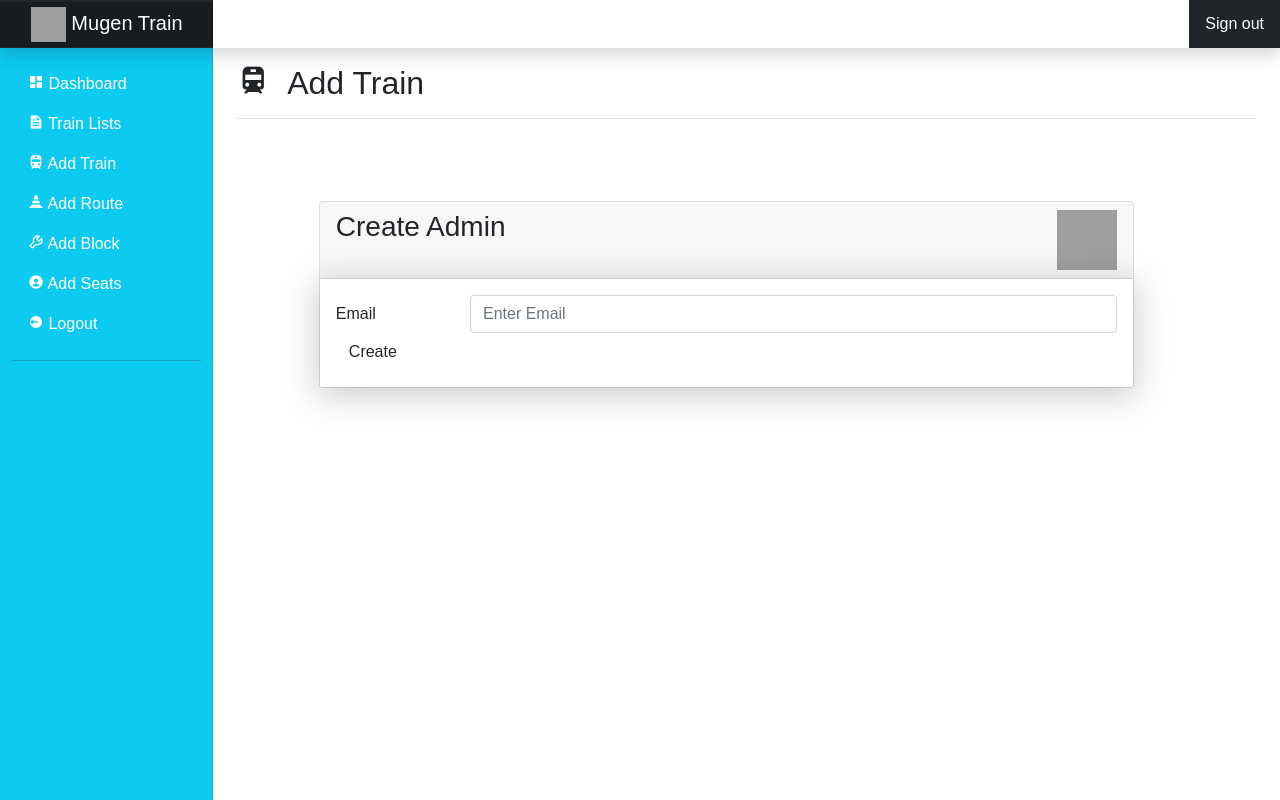
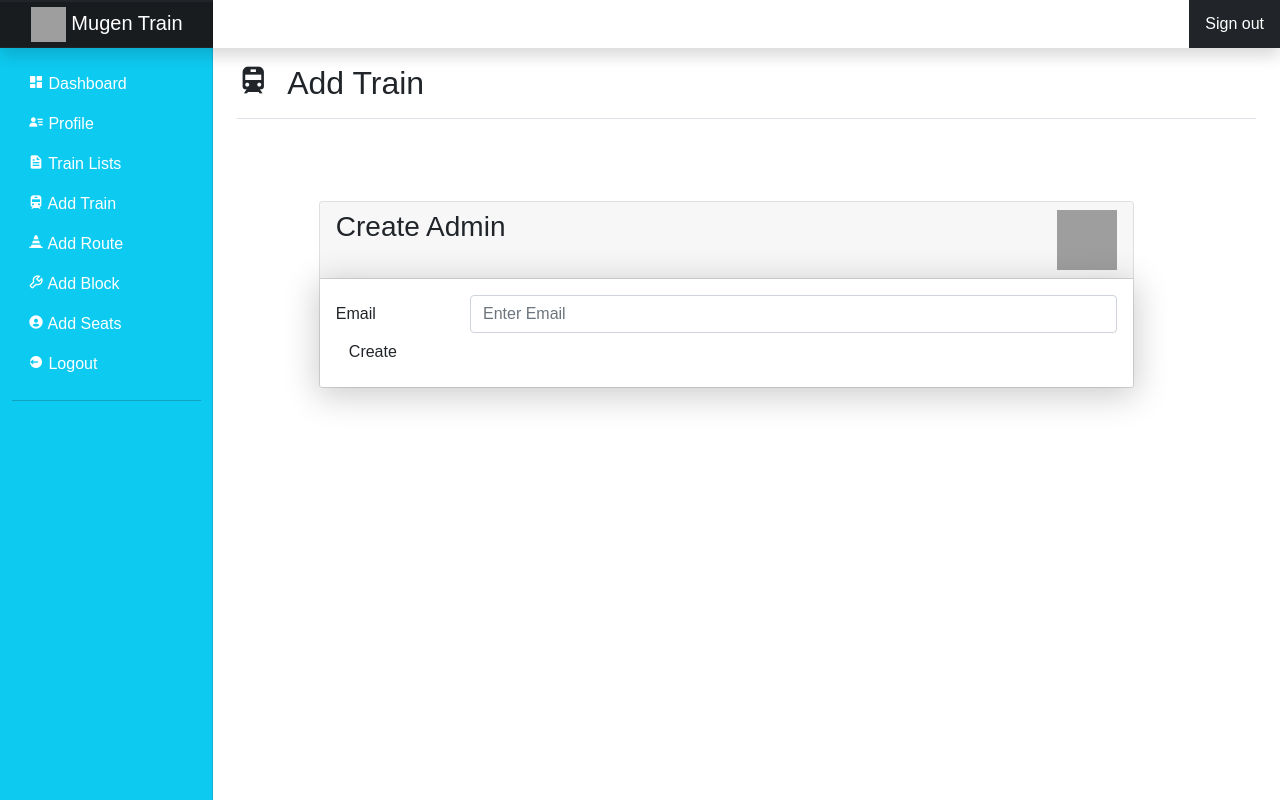
Before and after one commit to Team-Haikyu/Mugen-Train, a PHP site: page /create_admin.php in a window 1280 px wide. Run offline with PHP 8.4, Linux system fonts and the light colour scheme; a stand-in replaces the project's code that opens the database connection; some libraries are stand-ins or nearby versions; grey boxes are pictures that could not be loaded.

Commit message:
connected-admin

```diff
--- a/Admin/php files/admin_panel.php
+++ b/Admin/php files/admin_panel.php
@@ -40,6 +40,12 @@
 
               <i class='bx bxs-dashboard'></i>
               Dashboard
+            </a>
+          </li>
+          <li class="nav-item">
+            <a  href="trainList.html" class="nav-link " style="color: white;">
+                <i class='bx bxs-user-detail' ></i>
+              Profile
             </a>
           </li>
           <li class="nav-item">
--- a/Admin/php files/create_admin.php
+++ b/Admin/php files/create_admin.php
@@ -52,6 +52,12 @@
 
               <i class='bx bxs-dashboard'></i>
               Dashboard
+            </a>
+          </li>
+          <li class="nav-item">
+            <a  href="trainList.html" class="nav-link " style="color: white;">
+                <i class='bx bxs-user-detail' ></i>
+              Profile
             </a>
           </li>
           <li class="nav-item">
--- a/Admin/php files/create_block.php
+++ b/Admin/php files/create_block.php
@@ -58,6 +58,12 @@
 
               <i class='bx bxs-dashboard'></i>
               Dashboard
+            </a>
+          </li>
+          <li class="nav-item">
+            <a  href="trainList.html" class="nav-link " style="color: white;">
+                <i class='bx bxs-user-detail' ></i>
+              Profile
             </a>
           </li>
           <li class="nav-item">
--- a/Admin/php files/create_route.php
+++ b/Admin/php files/create_route.php
@@ -54,6 +54,12 @@
 
               <i class='bx bxs-dashboard'></i>
               Dashboard
+            </a>
+          </li>
+          <li class="nav-item">
+            <a  href="trainList.html" class="nav-link " style="color: white;">
+                <i class='bx bxs-user-detail' ></i>
+              Profile
             </a>
           </li>
           <li class="nav-item">
--- a/Admin/php files/create_seat.php
+++ b/Admin/php files/create_seat.php
@@ -53,6 +53,12 @@
 
               <i class='bx bxs-dashboard'></i>
               Dashboard
+            </a>
+          </li>
+          <li class="nav-item">
+            <a  href="trainList.html" class="nav-link " style="color: white;">
+                <i class='bx bxs-user-detail' ></i>
+              Profile
             </a>
           </li>
           <li class="nav-item">
--- a/Admin/php files/create_train.php
+++ b/Admin/php files/create_train.php
@@ -52,6 +52,12 @@
 
               <i class='bx bxs-dashboard'></i>
               Dashboard
+            </a>
+          </li>
+          <li class="nav-item">
+            <a  href="trainList.html" class="nav-link " style="color: white;">
+                <i class='bx bxs-user-detail' ></i>
+              Profile
             </a>
           </li>
           <li class="nav-item">
```
